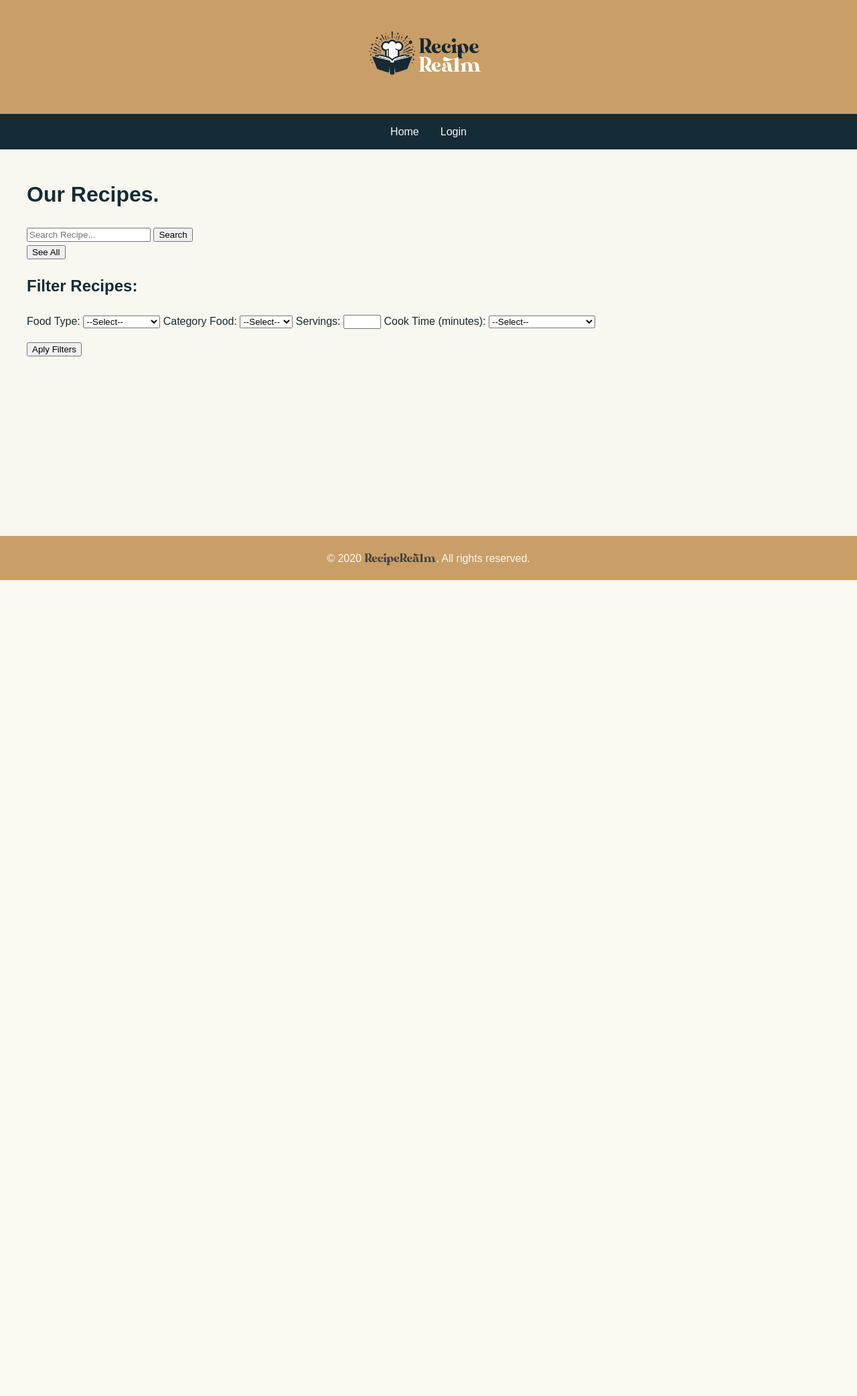
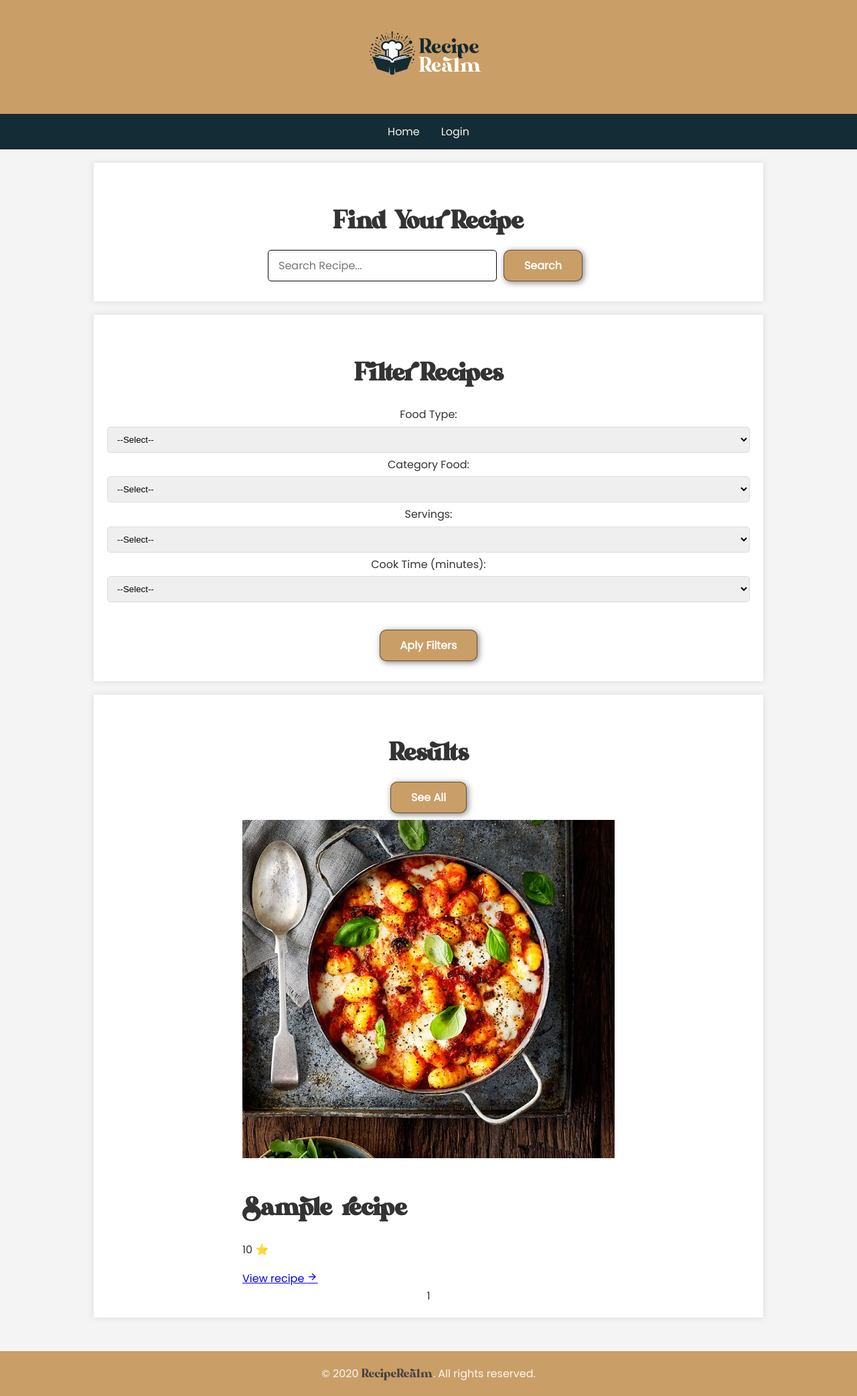
Before and after one commit to jorgegarcelan/web_apps, a Flask app: template Recipes/templates/recipes/explore.html in a window 1280 px wide. Shown: the whole page at 67% size. Before the commit the page ends 866 px from the top, so only its background shows below. Run offline with Flask 3, Linux system fonts and the light colour scheme; the template is opened without the code that fills it: most values are stand-ins (such as "Sample title", 1, 10 or a date in 2020).

Commit message:
search and filters

```diff
--- a/Recipes/static/css/explore.css
+++ b/Recipes/static/css/explore.css
@@ -0,0 +1,190 @@
+@font-face {
+    font-family: "Bavista Soulare";
+    src: url('../fonts/Bavista_Soulare.ttf') format('truetype');
+    font-weight: normal;
+    font-style: normal;
+}
+
+@font-face {
+  font-family: "poppins";
+  src: url('../fonts/Poppins-Regular.ttf') format('truetype');
+  font-weight: normal;
+  font-style: normal;
+}
+
+body {
+    font-family: 'poppins';
+    background-color: #f4f4f4;
+    color: #333;
+    line-height: 1.6;
+}
+
+.container {
+    width: 100%;
+    display: flex;
+    flex-direction: column;
+    align-items: center;
+    justify-content: center;
+    padding-bottom: 30px;
+}
+
+.search-container,
+.filter-container,
+.results-container {
+    background-color: #fff;
+    padding: 20px;
+    margin-bottom: 20px;
+    box-shadow: 0 0 10px rgba(0, 0, 0, 0.1);
+    display: flex;
+    flex-direction: column;
+    align-items: center;
+    justify-content: center;
+    width: 80%;
+}
+
+h1 {
+    font-family: 'Bavista Soulare';
+    font-size: 44px;
+    font-weight: bold;
+    margin-bottom: 0;
+}
+
+form.search {
+    display: flex;
+    align-items: center;
+    justify-content: center;
+    margin: 0;
+    width: 50%;
+}
+
+form.search .search-bar {
+    font-family: 'poppins';
+    padding: 10px 15px;
+    border: 1px solid #070707;
+    background-color: transparent;
+    border-radius: 5px;
+    font-size: 16px;
+    width: 100%;
+    max-width: 40em;
+    background-color: rgba(255, 255, 255, 0.1);
+    color: var(--color-text);
+}
+
+.btn-primary {
+    margin: 10px;
+    text-decoration: none;
+    font-size: 1.25em;
+    font-weight: bold;
+    padding: 10px 30px;
+    border: rgba(0,0,0,0.5) solid 1px;
+    border-radius: 10px;
+    box-shadow: 2px 2px 10px rgba(0,0,0,0.5);
+    background-color: #ca9e67;
+    color: #fff;
+    cursor: pointer;
+    font-family: "poppins";
+    font-size: var(--h3-font-size);
+}
+
+.btn-primary:hover {
+    background-color: #7d5627;
+}
+
+.filter-container form {
+    width: 100%;
+    display: flex;
+    flex-direction: column;
+    align-items: center;
+    gap: 10px;
+}
+
+.filter-container select{
+    width: 100%;
+    padding: 10px;
+    margin: 5px 0;
+    border: 1px solid #ddd;
+    border-radius: 5px;
+}
+
+.filter-form {
+    text-align: center;
+}
+
+
+
+/* Ajustes Responsivos */
+@media (max-width: 768px) {
+    .search-bar,
+    .filter-form select,
+    .filter-form input[type="number"] {
+        width: 100%;
+        margin-bottom: 10px;
+    }
+
+    .search-btn,
+    .btn-primary {
+        width: 100%;
+        margin-bottom: 10px;
+    }
+
+    .filter-form {
+        display: block;
+    }
+}
+
+/* .filter-column {
+    text-align: center;
+    width: 30%;
+    padding: 20px;
+    background-color: #ca9e67;
+    border-radius: 10px;
+    border: #000 solid 2px;
+    margin-right: 20px;
+}
+
+.filter-column h2 {
+    font-size: 24px;
+    margin-bottom: 15px;
+}
+
+.filter-column label {
+    display: block;
+    margin-bottom: 5px;
+    color: #142c35;
+}
+
+.filter-column select,
+.filter-column input {
+    width: 100%;
+    padding: 8px;
+    border: none;
+    background-color: rgba(255, 255, 255, 0.1);
+    color: #142c35;
+    border-radius: 5px;
+    margin-bottom: 15px;
+    border: 1px solid rgba(255, 255, 255, 0.2);
+}
+
+.filter-column select option {
+    background-color: var(--background-dark);
+    color: var(--color-text);
+}
+
+.filter-btn {
+    background-color: var(--color-primary);
+    color: #fff;
+    border: none;
+    padding: 10px 15px;
+    border-radius: 5px;
+    cursor: pointer;
+    font-size: 16px;
+    transition: background-color 0.3s ease;
+}
+
+.filter-btn:hover {
+    background-color: #00672e;
+}
+
+.content-column {
+    width: 68%;
+} */
--- a/Recipes/templates/recipes/explore.html
+++ b/Recipes/templates/recipes/explore.html
@@ -10,20 +10,17 @@ Explore Recipes
 
 {% block content %}
 <div class="container">
-    <h1>Our Recipes.</h1>
-    <form class="search" action="{{ url_for('explore.search')}}#content-column" method="GET">
+    <div class="search-container">
+        <h1>Find Your Recipe</h1>
+        <form class="search" action="{{ url_for('explore.search')}}#results-container" method="GET">
             <input type="text" name="search" class="search-bar" placeholder="Search Recipe...">
-        <input type="submit" value="Search" class="search-btn">
+            <input type="submit" value="Search" class="btn-primary">
         </form>
-    <div class="see-all">
-        <a href="{{ url_for('explore.search') }}#content-column">
-            <button class="btn-primary">See All</button>
-        </a>
     </div>
 
-    <div class="content-wrapper">
-        <div class="filter-column">
-            <h2>Filter Recipes:</h2>
+
+    <div class="filter-container">
+        <h1>Filter Recipes</h1>
         <form class="filter-form" action="{{ url_for('explore.search') }}" method="GET">
             <p>
                 <!-- Filter by food type -->
@@ -59,7 +56,19 @@ Explore Recipes
 
                 <!-- Filter by serving -->
                 <label for="servings">Servings:</label>
-                    <input type="number" name="servings" min="1" max="10">
+                <select name="servings" id="servings">
+                    <option value="">--Select--</option>
+                    <option value="1">1</option>
+                    <option value="2">2</option>
+                    <option value="3">3</option>
+                    <option value="4">4</option>
+                    <option value="5">5</option>
+                    <option value="6">6</option>
+                    <option value="7">7</option>
+                    <option value="8">8</option>
+                    <option value="9">9</option>
+                    <option value="10">10</option>
+                </select>
 
                 <!-- Filter by Cook Time -->
                 <label for="cook_time">Cook Time (minutes):</label>
@@ -72,8 +81,44 @@ Explore Recipes
                     <option value="120+">More than 120 minutes</option>
                 </select>
             </p>
-                <input type="submit" value="Aply Filters" class="filter-btn">
+            <input type="submit" value="Aply Filters" class="btn-primary">
         </form>
+    </div>
+    <div id="results-container" class="results-container">
+        <h1>Results</h1>
+        <div class="see-all">
+            <a href="{{ url_for('explore.search') }}#results-container">
+                <button class="btn-primary">See All</button>
+            </a>
+        </div>
+        {% for recipe in paginated_recipes %}
+            <div class="recipes__content swiper-slide">
+                <div>
+                    <img src="{{ url_for('static', filename='imgs/photo_recipe.jpg')}}" alt="recipe image" class="recipes__img">
+                    <h1 class="recipes_title">{{ recipe.title }}</h1>
+                    {% if recipe.get_average() == None %}
+                        <p class="recipes__subtitle">No reviews yet ⭐</p>
+                    {% else %}
+                        <p class="recipes__subtitle">{{ recipe.get_average() }} ⭐</p>
+                    {% endif %}
+                    <a href="{{ url_for('main.recipe', recipe_id=recipe.id)}}" class="recipes__button">
+                        View recipe <i class="ri-arrow-right-line"></i>
+                    </a>
+                </div>
+            </div>
+        {% endfor %}
+        <div class="pagination">
+            {% if paginated_recipes.has_prev %}
+                <a href="{{ url_for('explore.search', search=search_query, page=1) }}">Primera</a>
+                <a href="{{ url_for('explore.search', search=search_query, page=paginated_recipes.prev_num) }}">Anterior</a>
+            {% endif %}
+
+            <span class="current-page">{{ paginated_recipes.page }}</span>
+
+            {% if paginated_recipes.has_next %}
+                <a href="{{ url_for('explore.search', search=search_query, page=paginated_recipes.next_num) }}">Siguiente</a>
+                <a href="{{ url_for('explore.search', search=search_query, page=paginated_recipes.pages) }}">Última</a>
+            {% endif %}
         </div>
     </div>
 </div>
```
Also changed, not shown: Recipes/explore.py (+15 -1 lines), Recipes/model.py (+9 -0 lines). Lines whose indentation alone changed are shown as unchanged.
